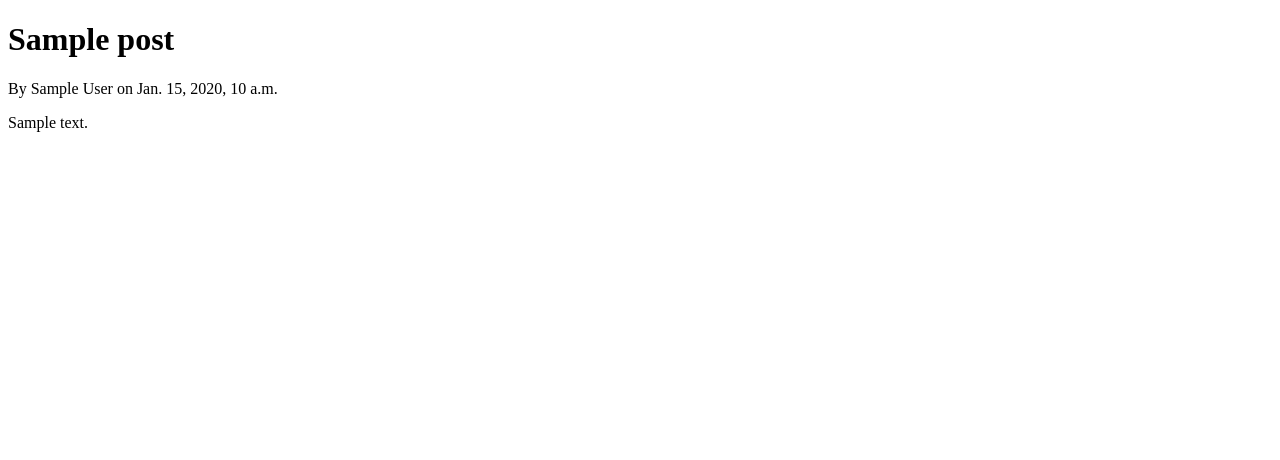
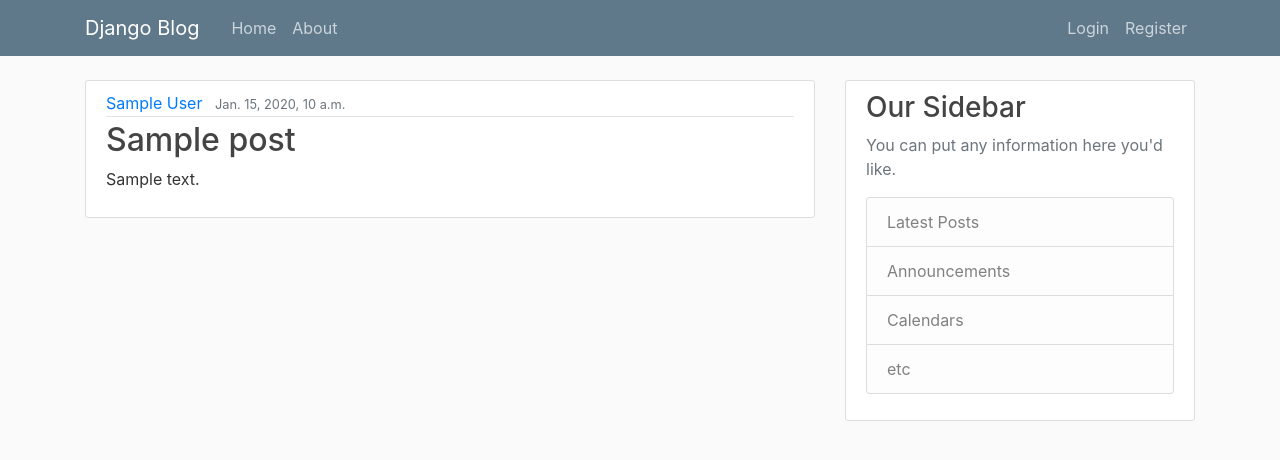
Before and after one commit to shriya-tiwari/BlogApp, a Django app: template Blogapp/blog/templates/blog/home.html in a window 1280 px wide. Shown: the top 460 px of the page. Run offline with Django 4.2, Linux system fonts and the light colour scheme; the template is opened without the code that fills it: most values are stand-ins (such as "Sample title", 1, 10 or a date in 2020); some libraries are stand-ins or nearby versions.

Commit message:
Added navigation bar

```diff
--- a/Blogapp/Blogapp/settings.py
+++ b/Blogapp/Blogapp/settings.py
@@ -31,6 +31,7 @@ ALLOWED_HOSTS = []
 # Application definition
 
 INSTALLED_APPS = [
+    'blog.apps.BlogConfig',
     'django.contrib.admin',
     'django.contrib.auth',
     'django.contrib.contenttypes',
--- /dev/null
+++ b/Blogapp/blog/static/blog/main.css
@@ -0,0 +1,84 @@
+body {
+    background: #fafafa;
+    color: #333333;
+    margin-top: 5rem;
+  }
+
+  h1, h2, h3, h4, h5, h6 {
+    color: #444444;
+  }
+
+  ul {
+    margin: 0;
+  }
+
+  .bg-steel {
+    background-color: #5f788a;
+  }
+
+  .site-header .navbar-nav .nav-link {
+    color: #cbd5db;
+  }
+
+  .site-header .navbar-nav .nav-link:hover {
+    color: #ffffff;
+  }
+
+  .site-header .navbar-nav .nav-link.active {
+    font-weight: 500;
+  }
+
+  .content-section {
+    background: #ffffff;
+    padding: 10px 20px;
+    border: 1px solid #dddddd;
+    border-radius: 3px;
+    margin-bottom: 20px;
+  }
+
+  .article-title {
+    color: #444444;
+  }
+
+  a.article-title:hover {
+    color: #428bca;
+    text-decoration: none;
+  }
+
+  .article-content {
+    white-space: pre-line;
+  }
+
+  .article-img {
+    height: 65px;
+    width: 65px;
+    margin-right: 16px;
+  }
+
+  .article-metadata {
+    padding-bottom: 1px;
+    margin-bottom: 4px;
+    border-bottom: 1px solid #e3e3e3
+  }
+
+  .article-metadata a:hover {
+    color: #333;
+    text-decoration: none;
+  }
+
+  .article-svg {
+    width: 25px;
+    height: 25px;
+    vertical-align: middle;
+  }
+
+  .account-img {
+    height: 125px;
+    width: 125px;
+    margin-right: 20px;
+    margin-bottom: 16px;
+  }
+
+  .account-heading {
+    font-size: 2.5rem;
+  }
--- /dev/null
+++ b/Blogapp/blog/templates/blog/base.html
@@ -0,0 +1,65 @@
+{% load static %}
+<!DOCTYPE HTML>
+<html>
+<head>
+    <!-- Required meta tags -->
+    <meta charset="utf-8">
+    <meta name="viewport" content="width=device-width, initial-scale=1, shrink-to-fit=no">
+
+    <!-- Bootstrap CSS -->
+    <link rel="stylesheet" href="https://cdn.jsdelivr.net/npm/bootstrap@4.0.0/dist/css/bootstrap.min.css" integrity="sha384-Gn5384xqQ1aoWXA+058RXPxPg6fy4IWvTNh0E263XmFcJlSAwiGgFAW/dAiS6JXm" crossorigin="anonymous">
+    <link rel="stylesheet" type="text/css" href="{% static 'blog/main.css'%}">
+
+    {% if title %}
+    <title>Django Blog - {{ title }}</title>
+    {% else %}
+    <title>Django Blog</title>
+    {% endif %}
+</head>
+<body>
+    <header class="site-header">
+        <nav class="navbar navbar-expand-md navbar-dark bg-steel fixed-top">
+          <div class="container">
+            <a class="navbar-brand mr-4" href="{% url 'blog-home' %}">Django Blog</a>
+            <button class="navbar-toggler" type="button" data-toggle="collapse" data-target="#navbarToggle" aria-controls="navbarToggle" aria-expanded="false" aria-label="Toggle navigation">
+            <span class="navbar-toggler-icon"></span>
+            </button>
+            <div class="collapse navbar-collapse" id="navbarToggle">
+              <div class="navbar-nav mr-auto">
+                <a class="nav-item nav-link" href="{% url 'blog-home' %}">Home</a>
+                <a class="nav-item nav-link" href="{% url 'blog-about' %}">About</a>
+              </div>
+              <!-- Navbar Right Side -->
+              <div class="navbar-nav">
+                <a class="nav-item nav-link" href="#">Login</a>
+                <a class="nav-item nav-link" href="#">Register</a>
+              </div>
+            </div>
+          </div>
+        </nav>
+      </header>
+      <main role="main" class="container">
+        <div class="row">
+          <div class="col-md-8">
+            {% block content %}{% endblock %}
+          </div>
+          <div class="col-md-4">
+            <div class="content-section">
+              <h3>Our Sidebar</h3>
+              <p class='text-muted'>You can put any information here you'd like.
+                <ul class="list-group">
+                  <li class="list-group-item list-group-item-light">Latest Posts</li>
+                  <li class="list-group-item list-group-item-light">Announcements</li>
+                  <li class="list-group-item list-group-item-light">Calendars</li>
+                  <li class="list-group-item list-group-item-light">etc</li>
+                </ul>
+              </p>
+            </div>
+          </div>
+        </div>
+      </main>
+    <script src="https://code.jquery.com/jquery-3.2.1.slim.min.js" integrity="sha384-KJ3o2DKtIkvYIK3UENzmM7KCkRr/rE9/Qpg6aAZGJwFDMVNA/GpGFF93hXpG5KkN" crossorigin="anonymous"></script>
+    <script src="https://cdn.jsdelivr.net/npm/popper.js@1.12.9/dist/umd/popper.min.js" integrity="sha384-ApNbgh9B+Y1QKtv3Rn7W3mgPxhU9K/ScQsAP7hUibX39j7fakFPskvXusvfa0b4Q" crossorigin="anonymous"></script>
+    <script src="https://cdn.jsdelivr.net/npm/bootstrap@4.0.0/dist/js/bootstrap.min.js" integrity="sha384-JZR6Spejh4U02d8jOt6vLEHfe/JQGiRRSQQxSfFWpi1MquVdAyjUar5+76PVCmYl" crossorigin="anonymous"></script>
+</body>
+</html>
--- a/Blogapp/blog/templates/blog/home.html
+++ b/Blogapp/blog/templates/blog/home.html
@@ -1,13 +1,15 @@
-<!DOCTYPE HTML>
-<html>
-<head>
-    <title></title>
-</head>
-<body>
+{% extends "blog/base.html" %}
+{% block content %}
     {% for post in posts %}
-    <h1>{{ post.title }}</h1>
-    <p>By {{ post.author }} on {{ post.date_posted }}</p>
-    <p>{{ post.content }}</p>
+        <article class="media content-section">
+            <div class="media-body">
+            <div class="article-metadata">
+                <a class="mr-2" href="#">{{ post.author }}</a>
+                <small class="text-muted">{{ post.date_posted }}</small>
+            </div>
+            <h2><a class="article-title" href="#">{{ post.title }}</a></h2>
+            <p class="article-content">{{ post.content }}</p>
+            </div>
+        </article>
     {% endfor %}
-</body>
-</html>
+{% endblock content %}
--- a/Blogapp/blog/views.py
+++ b/Blogapp/blog/views.py
@@ -23,4 +23,4 @@ def home(request):
     return render(request, 'blog/home.html', context)
 
 def about(request):
-    return render(request, 'blog/about.html')
+    return render(request, 'blog/about.html', {'title': 'about'})
```
Also changed, not shown: Blogapp/blog/templates/blog/about.html (+4 -9 lines), Blogapp/blog/apps.py (line endings or trailing spaces).
